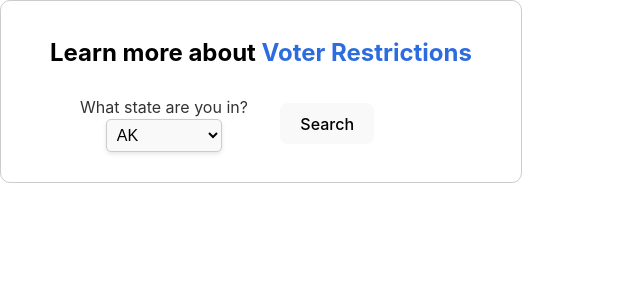
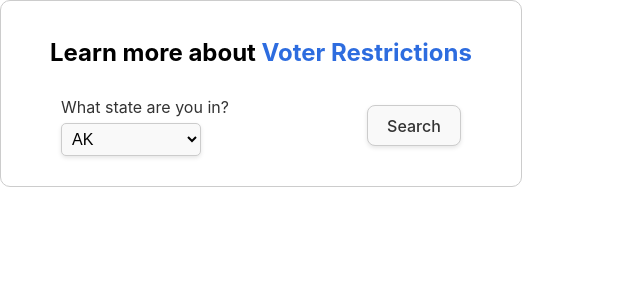
Before and after one commit to SaketR3/Voting-Restrictions-Guide, a React (Vite) app in the folder client/: page / in a window 1280 px wide. Shown: the top 300 px of the page, without its empty margins (0-640 px from the left). Built offline with nearby package versions, Linux system fonts and the light colour scheme.

Commit message:
update id/class names

```diff
--- a/client/src/App.css
+++ b/client/src/App.css
@@ -50,41 +50,64 @@
 
 
 /* Styling starts here */
-#state-container {
+#voter-info-container {
   max-width: 500px;
   padding: 10px;
   background-color: #fff;
   border: 1px solid var(--border-color);
   border-radius: 10px;
+  display: flex;
+  flex-direction: column;
+  align-items: center;
   text-align: center;
 
-  h3 {
+  .voter-info-title {
     font-size: var(--font-size-h3);
     color: black;
     margin-bottom: 1.5rem;
   }
+
   span {
     color: var(--primary-color);
   }
 
-  .tmp {
-    color: var(--primary-color);
-  }
 }
 
-
-#state-selection {
+#state-form-container {
   display: flex;
-  justify-content: center;
+  justify-content: space-between;
   align-items: center;
   width: 80%;
   margin-bottom: 20px;
 
+  .state-search-button {
+    height: 100%;
+    max-height: 100%;
+    cursor: pointer;
+    background-color: var(--background-color);
+    border-color: var(--border-color);
+    color: hsl(0, 0%, 20%);
+    font-size: var(--font-size-select);
+    box-shadow: 0 2px 4px rgba(0, 0, 0, 0.1);
+    transition: background-color 0.3s ease, box-shadow 0.3s ease;
+
+    &:hover {
+      background-color: #e0e0e0;
+      box-shadow: 0 4px 6px rgba(0, 0, 0, 0.15);
+    }
+  }
+}
+
+.state-select-wrapper {
+  display: flex;
+  flex-direction: column;
+  align-items: baseline;
+  gap: 4px;
+  width: 70%;
 
   label {
     font-size: var(--font-size-label);
     color: #333;
-
   }
 
   select {
--- a/client/src/App.jsx
+++ b/client/src/App.jsx
@@ -5,10 +5,11 @@ function App() {
   const [state, setState] = useState(0);
 
   return (
-    <div id='state-container'>
-      <h3>Learn more about <span>Voter</span> <span class='tmp'>Restrictions</span></h3>
-      <div id='state-selection'>
-        <div>
+    <div id='voter-info-container'>
+      <h3 className='voter-info-title'>Learn more about <span>Voter</span> <span className='highlight'>Restrictions</span></h3>
+
+      <div id='state-form-container'>
+        <div className='state-select-wrapper'>
           <label htmlFor='state'>What state are you in? </label>
           <select id='state' name='state' value={state} onChange={e => setState(Number(e.target.value))}>
               <option value={0}>AK</option>
@@ -64,7 +65,7 @@ function App() {
               <option value={50}>WY</option>
           </select>
         </div>
-        <button>Search</button>
+        <button className='state-search-button'>Search</button>
       </div>
     </div>
   )
```
